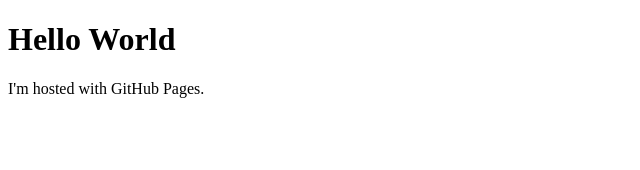
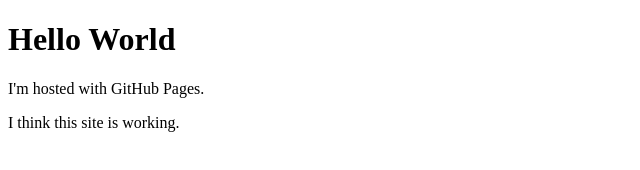
Before and after one commit to ravi9390/ravi9390.github.io, a plain HTML site: page index.html in a window 1280 px wide. Shown: the whole page, without its empty margins (0-640 px from the left). Drawn offline with Linux system fonts and the light colour scheme.

Commit message:
Initial commit

```diff
--- a/index.html
+++ b/index.html
@@ -3,5 +3,6 @@
 <body>
 <h1>Hello World</h1>
 <p>I'm hosted with GitHub Pages.</p>
+<p>I think this site is working.</p>
 </body>
 </html>
```
